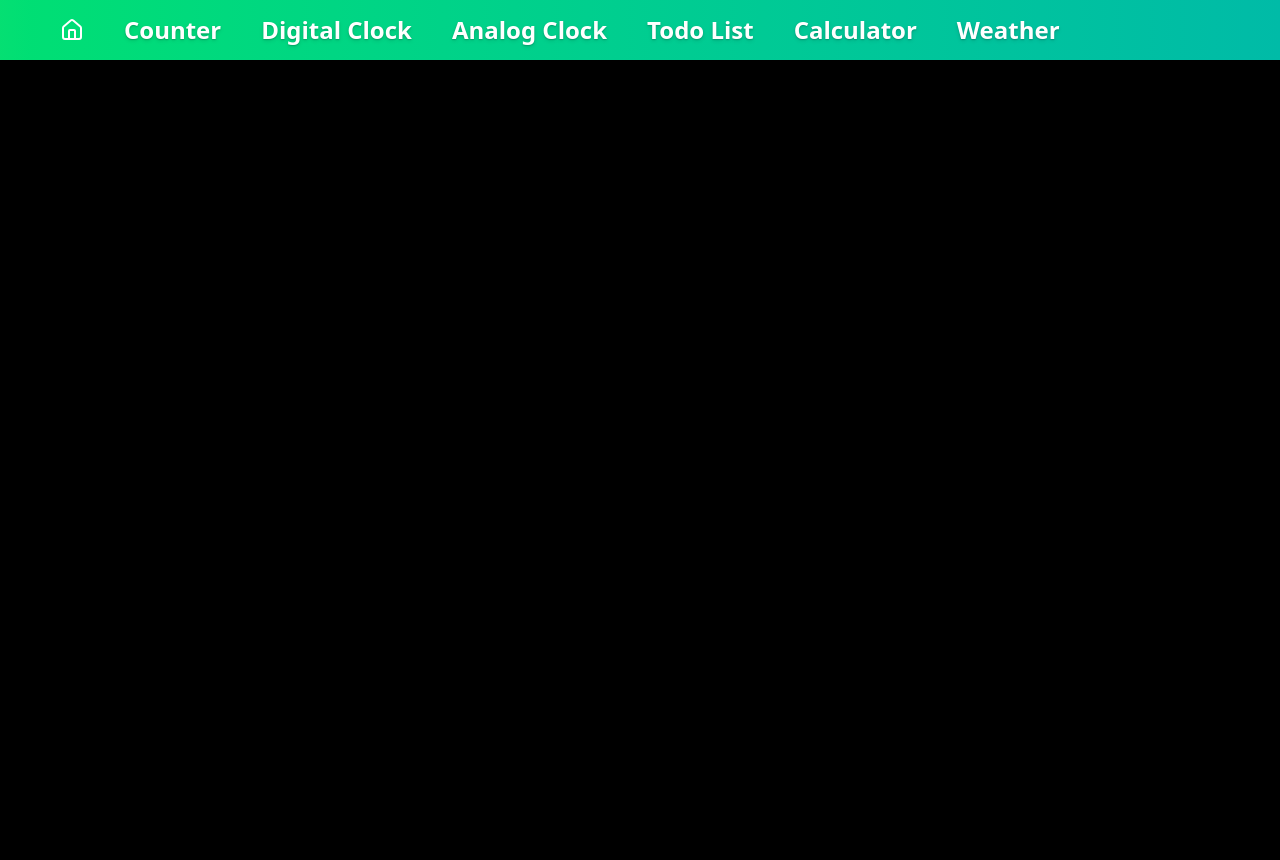
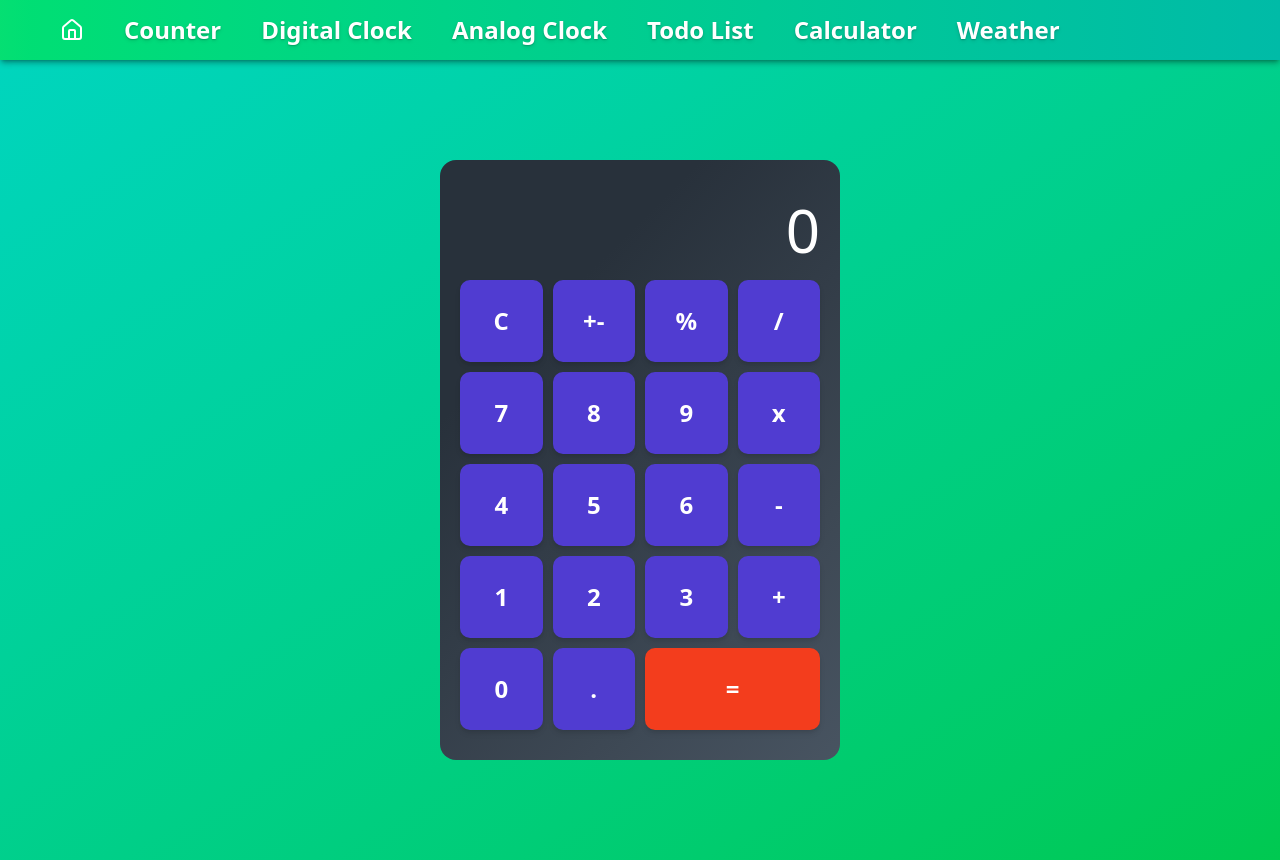
Before and after one commit to saitejavadagam/React-mini-projects, a React (Vite) app: page /calculator in a window 1280 px wide. Before the commit the page ends 800 px from the top, so only its background shows below. Built offline with nearby package versions, Linux system fonts and the light colour scheme.

Commit message:
ADD: calculator related assets

```diff
--- a/package.json
+++ b/package.json
@@ -15,6 +15,7 @@
     "@fortawesome/react-fontawesome": "^3.5.0",
     "@tailwindcss/vite": "^4.1.17",
     "lucide-react": "^0.577.0",
+    "mathjs": "^15.2.0",
     "react": "^19.2.0",
     "react-dom": "^19.2.0",
     "react-router-dom": "^7.9.6",
--- a/src/assets/home/cards/cardImages.js
+++ b/src/assets/home/cards/cardImages.js
@@ -4,11 +4,13 @@ import analogClock from "./analog_clock.png";
 import digitalClock from "./digital_clock.png";
 import todo_list from "./todo_list.png";
 import weather from './weather.png';
+import calculator from './calculator.png';
 
 export const cardImages = {
     counter,
     analogClock,
     digitalClock,
     todo_list,
-    weather
+    weather,
+    calculator
 };
--- a/src/components/Navbar.jsx
+++ b/src/components/Navbar.jsx
@@ -5,7 +5,7 @@ import { House } from 'lucide-react';
 const Navbar = ({ gradient }) => {
   return (
     <nav
-      className={`${gradient} navbar h-15 text-white font-semibold text-2xl flex items-center px-15 gap-10 shadow-md shadow-black/40 text-shadow-md`}
+      className={`${gradient} navbar relative h-15 text-white font-semibold text-2xl flex items-center px-15 gap-10 shadow-md shadow-black/30 text-shadow-md z-10`}
     >
       <Link to="/"><House size={24} /></Link>
       <Link to="/counter">Counter</Link>
--- a/src/pages/Calculator.jsx
+++ b/src/pages/Calculator.jsx
@@ -1,14 +1,69 @@
 /* eslint-disable react-hooks/exhaustive-deps */
-import { useEffect } from 'react'
+import { useState, useEffect } from 'react';
+import {evaluate} from 'mathjs';
 
-const Calculator = ({setGradient}) => {
+const btnValues = [
+  ["C", "+-", "%", "/"],
+  [7, 8, 9, "x"],
+  [4, 5, 6, "-"],
+  [1, 2, 3, "+"],
+  [0, ".", "="],
+];
 
-    useEffect(()=>{
-        setGradient("bg-linear-to-r from-green-400 to-teal-500")
-    },[])
+const Calculator = ({ setGradient }) => {
+
+  const [result, setResult] = useState("0");
+
+  const handleClick = (e) => {
+    const value = e.target.innerText;
+    setResult(result === "0" ? value : result + value);
+  }
+
+  const compute = () => {
+    setResult(evaluate(result.replace('x', '*')));
+  }
+
+  const clear = () => {
+    setResult("0");
+  }
+
+
+  useEffect(() => {
+    setGradient("bg-linear-to-r from-green-400 to-teal-500")
+  }, [])
 
   return (
-    <div>Calculator</div>
+    <div className='flex justify-center items-center h-screen bg-linear-to-br from-teal-400 to-green-500'>
+      <div className='w-[400px] h-[600px] p-5 rounded-2xl bg-[linear-gradient(315deg,#485461_0%,#28313b_74%)]'>
+
+        {/* Screen */}
+        <div className='w-full overflow-hidden text-right'>
+          <span className='block truncate text-6xl text-white py-5'>
+            {result}
+          </span>
+        </div>
+
+        {/* ButtonBox */}
+        <div className='w-full h-[calc(100%-110px)] grid grid-cols-4 grid-rows-5 gap-2.5'>
+
+          {
+            btnValues.flat().map((btn, i) => (
+              <button
+                key={i}
+                className={`border-none outline-none text-2xl text-white font-bold cursor-pointer rounded-[10px] shadow-md ${btn === '=' ? "bg-[#f33d1d] hover:bg-[#e4270f] col-[3/5]" :"bg-[#503cd1]  hover:bg-[#3d2bb8]"}`}
+                onClick={btn === '=' ? compute : btn === 'C' ? clear : handleClick}
+              >
+                {btn}
+              </button>
+            ))
+          }
+
+        </div>
+
+
+
+      </div>
+    </div>
   )
 }
 
--- a/src/pages/Home.jsx
+++ b/src/pages/Home.jsx
@@ -33,6 +33,12 @@ const cards = [
         image: cardImages.weather,
         description: "Weather application",
     },
+    {
+        title: "Calculator",
+        path: "/calculator",
+        image: cardImages.calculator,
+        description: "Calculator application",
+    },
 ];
 
 
@@ -51,10 +57,10 @@ export default function Home({ setGradient }) {
             <h1
                 className="mb-8 text-center text-4xl font-bold text-white pt-10"
             >
-                React Mini Projects
+                Tiny Web Apps
             </h1>
 
-            <div className="grid grid-cols-1 gap-6 sm:grid-cols-2 lg:grid-cols-3">
+            <div className="grid grid-cols-1 gap-6 sm:grid-cols-2 lg:grid-cols-3 px-6 md:px-8 lg:px-12 xl:px-20">
                 {
                     cards.map((card) => (
                         <Card key={card.path} card={card} />
```
Also changed, not shown: src/assets/home/cards/calculator.png (added), 1 other file (tests, documents, lock files or other folders).
